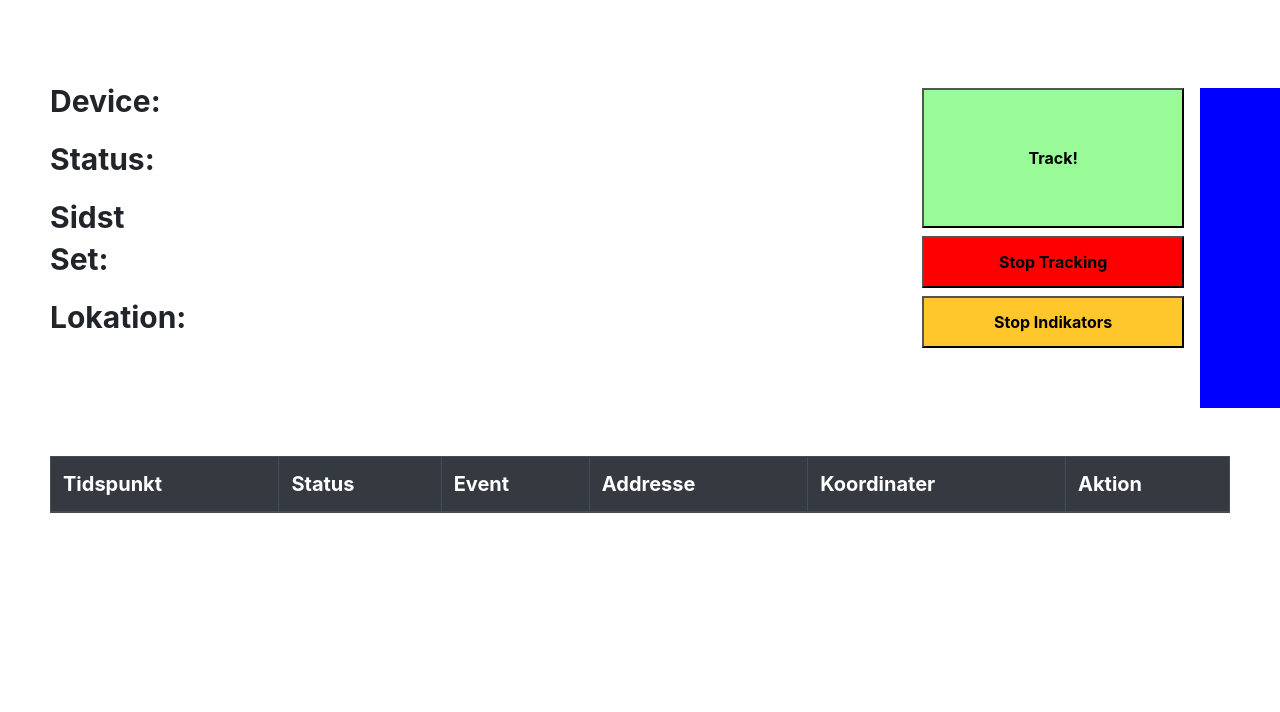
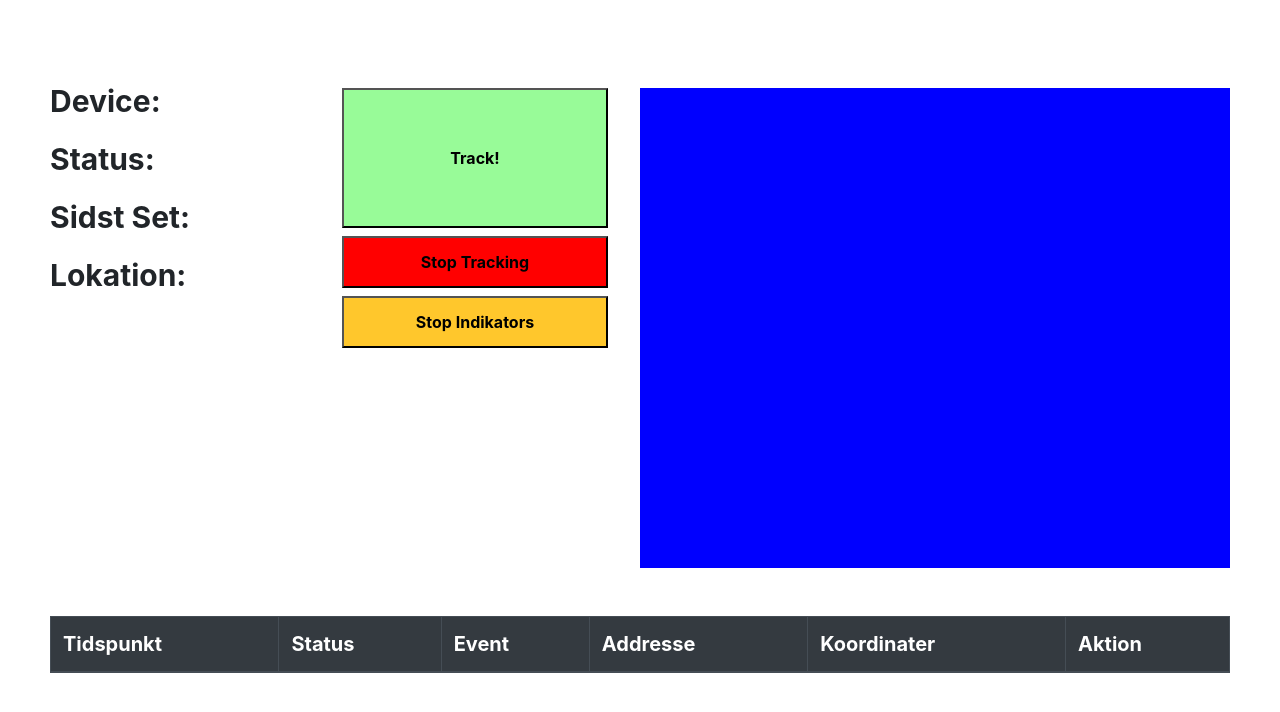
Before and after one commit to pawfri/Tracking-Device-3S-eksamen, a plain HTML site: page Frontend/index.html in a window 1280 px wide. Drawn offline with nearby package versions, Linux system fonts and the light colour scheme.

Commit message:
Refactor styles.css for better visuals

```diff
--- a/Frontend/css/styles.css
+++ b/Frontend/css/styles.css
@@ -25,15 +25,25 @@ h1 {
 }
 
 .findButtonDiv {
-  margin-left: 45rem;
   display: flex;
   flex-direction: column;
+  flex: 0 0 250px;
   max-width: 250px;
+  margin-left: -15px;
+  margin-right: 2rem;
 }
 
 .Section1 {
   display: flex;
+  flex-wrap: wrap;
   margin-left: 50px;
+  margin-right: 50px;
+  gap: 2rem;
+  align-items: flex-start;
+}
+
+.Section1 > div {
+  flex: 1 1 200px;
 }
 
 .Section1 p {
@@ -43,22 +53,26 @@ h1 {
 }
 
 .placeholderMap {
-  width: 25rem;
-  height: 20rem;
+  flex: 1 1 40rem;
+  min-width: 50%;
+  max-width: 100%;
+  height: 30rem;
   background-color: blue;
   margin-top: 0.5rem;
-  margin-left: 3rem;
 }
 
 .Section2 {
   margin-top: 3rem;
   margin-left: 50px;
   margin-right: 50px;
+  overflow-x: auto;
 }
 
 .Section2 table {
   width: 100%;
+  min-width: 600px;
   font-size: 20px;
+  border-collapse: collapse;
 }
 
 main {
```
